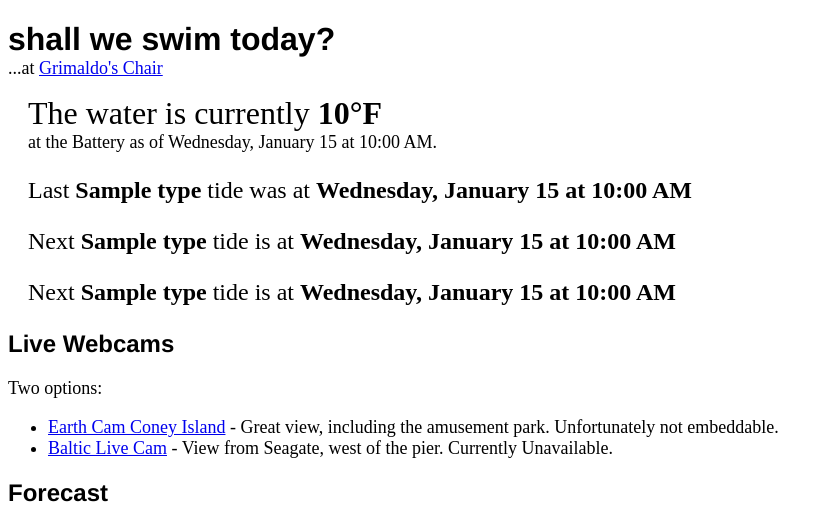
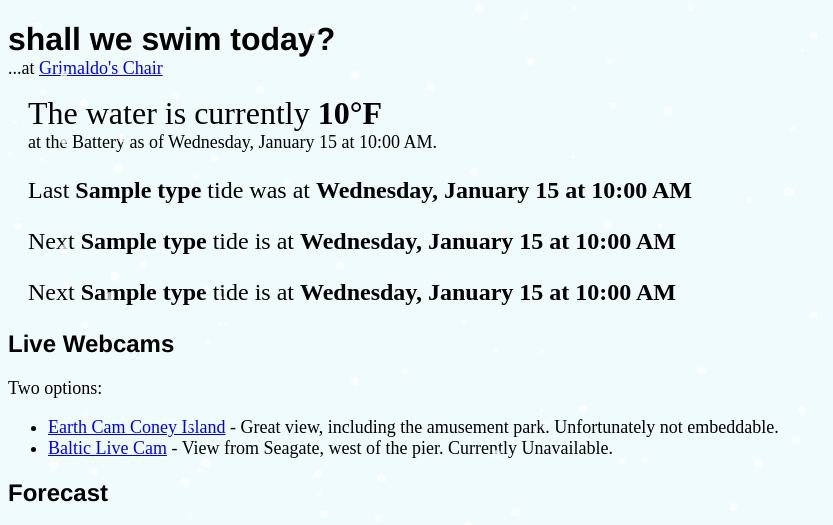
Before and after one commit to jeremywhelchel/shallweswim, a Flask app: template templates/index.html in a window 1280 px wide. Shown: the top 525 px of the page, without its empty margins (0-833 px from the left). Run offline with Flask 2, Linux system fonts and the light colour scheme; the template is opened without the code that fills it: most values are stand-ins (such as "Sample title", 1, 10 or a date in 2020); grey boxes are pictures that could not be loaded.

Commit message:
Add snow effect
from: https://www.balbooa.com/blog/tips-and-tricks/add-falling-snowflakes-animation-on-your-joomla-site

```diff
--- a/templates/index.html
+++ b/templates/index.html
@@ -4,6 +4,9 @@
     <meta charset="utf-8">
     <title>Shall We Swim Today?</title>
     <style>
+    body {
+      background-color: #f0fcfc;
+    }
     h1, h2, h3, h4, h5, h6 {
       font-family: "Helvetica", "Arial", sans-serif;
     }
@@ -90,6 +93,16 @@
       /*width="640px" height="450px"*/
       height: 350px;
     }
+
+    #snow {
+      position: fixed;
+      top: 0;
+      left: 0;
+      right: 0;
+      bottom: 0;
+      pointer-events: none;
+      z-index: 1000;
+    }
     </style>
     <meta name="viewport" content="width=device-width, initial-scale=1">
     <meta name="theme-color" content="#000099"/>
@@ -99,8 +112,75 @@
     <link rel="icon" type="image/png" sizes="32x32" href="/static/favicon-32x32.png">
     <link rel="icon" type="image/png" sizes="16x16" href="/static/favicon-16x16.png">
     <link rel="manifest" href="/static/manifest.json">
+    <script>
+      document.addEventListener('DOMContentLoaded', function(){
+        var script = document.createElement('script');
+        script.src = 'https://cdn.jsdelivr.net/particles.js/2.0.0/particles.min.js';
+        script.onload = function(){
+            particlesJS("snow", {
+                "particles": {
+                    "number": {
+                        "value": 200,
+                        "density": {
+                            "enable": true,
+                            "value_area": 800
+                        }
+                    },
+                    "color": {
+                        "value": "#ffffff"
+                    },
+                    "opacity": {
+                        "value": 0.7,
+                        "random": false,
+                        "anim": {
+                            "enable": false
+                        }
+                    },
+                    "size": {
+                        "value": 5,
+                        "random": true,
+                        "anim": {
+                            "enable": false
+                        }
+                    },
+                    "line_linked": {
+                        "enable": false
+                    },
+                    "move": {
+                        "enable": true,
+                        "speed": 5,
+                        "direction": "bottom",
+                        "random": true,
+                        "straight": false,
+                        "out_mode": "out",
+                        "bounce": false,
+                        "attract": {
+                            "enable": true,
+                            "rotateX": 300,
+                            "rotateY": 1200
+                        }
+                    }
+                },
+                "interactivity": {
+                    "events": {
+                        "onhover": {
+                            "enable": false
+                        },
+                        "onclick": {
+                            "enable": false
+                        },
+                        "resize": false
+                    }
+                },
+                "retina_detect": true
+            });
+        }
+        document.head.append(script);
+    });
+    </script>
   </head>
   <body>
+    <div id="snow"></div>
 
     <p>
       <h1 class="title">shall we swim today?</h1>
```
